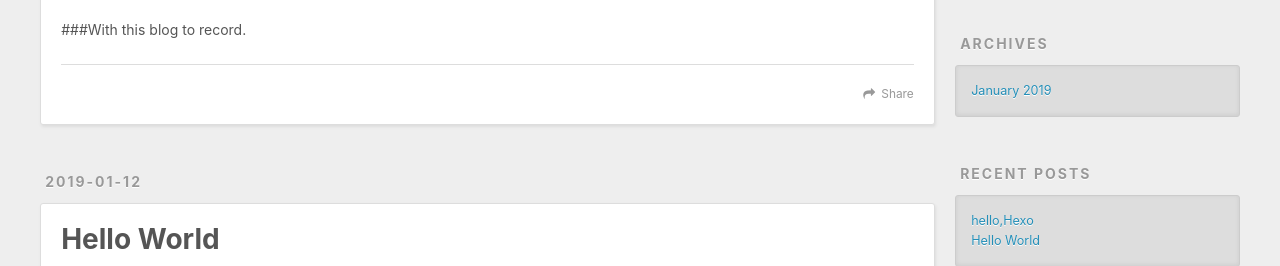
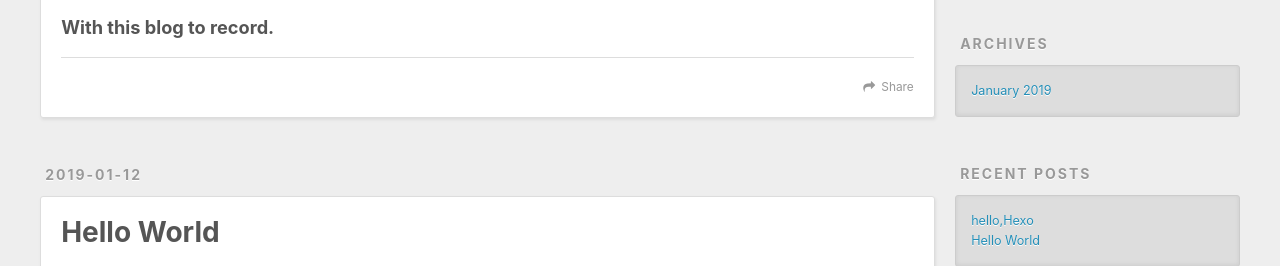
Before and after one commit to everbelong/everbelong.github.io, a plain HTML site: page index.html in a window 1280 px wide. Shown: the part 534-800 px from the top of the page. Drawn offline with nearby package versions, Linux system fonts and the light colour scheme.

Commit message:
Site updated: 2019-01-12 23:22:06

```diff
--- a/index.html
+++ b/index.html
@@ -84,8 +84,7 @@
 
     <div class="article-entry" itemprop="articleBody">
 
-        <h3 id="This-is-the-first-time-that-I-meet-Hexo-with-which-I-have-built-this-blog-and-written-this-first-blog-of-mine"><a href="#This-is-the-first-time-that-I-meet-Hexo-with-which-I-have-built-this-blog-and-written-this-first-blog-of-mine" class="headerlink" title="This is the first time that I meet Hexo, with which I have built this blog and written this first blog of mine."></a>This is the first time that I meet Hexo, with which I have built this blog and written this first blog of mine.</h3><h3 id="A-meaningful-day-to-be-remembered-and-cherished"><a href="#A-meaningful-day-to-be-remembered-and-cherished" class="headerlink" title="A meaningful day to be remembered and cherished."></a>A meaningful day to be remembered and cherished.</h3><p>###With this blog to record.</p>
-
+        <h3 id="This-is-the-first-time-that-I-meet-Hexo-with-which-I-have-built-this-blog-and-written-this-first-blog-of-mine"><a href="#This-is-the-first-time-that-I-meet-Hexo-with-which-I-have-built-this-blog-and-written-this-first-blog-of-mine" class="headerlink" title="This is the first time that I meet Hexo, with which I have built this blog and written this first blog of mine."></a>This is the first time that I meet Hexo, with which I have built this blog and written this first blog of mine.</h3><h3 id="A-meaningful-day-to-be-remembered-and-cherished"><a href="#A-meaningful-day-to-be-remembered-and-cherished" class="headerlink" title="A meaningful day to be remembered and cherished."></a>A meaningful day to be remembered and cherished.</h3><h3 id="With-this-blog-to-record"><a href="#With-this-blog-to-record" class="headerlink" title="With this blog to record."></a>With this blog to record.</h3>
 
     </div>
     <footer class="article-footer">
```
Also changed, not shown: 2019/01/12/hello-Hexo/index.html (+5 -6 lines).
